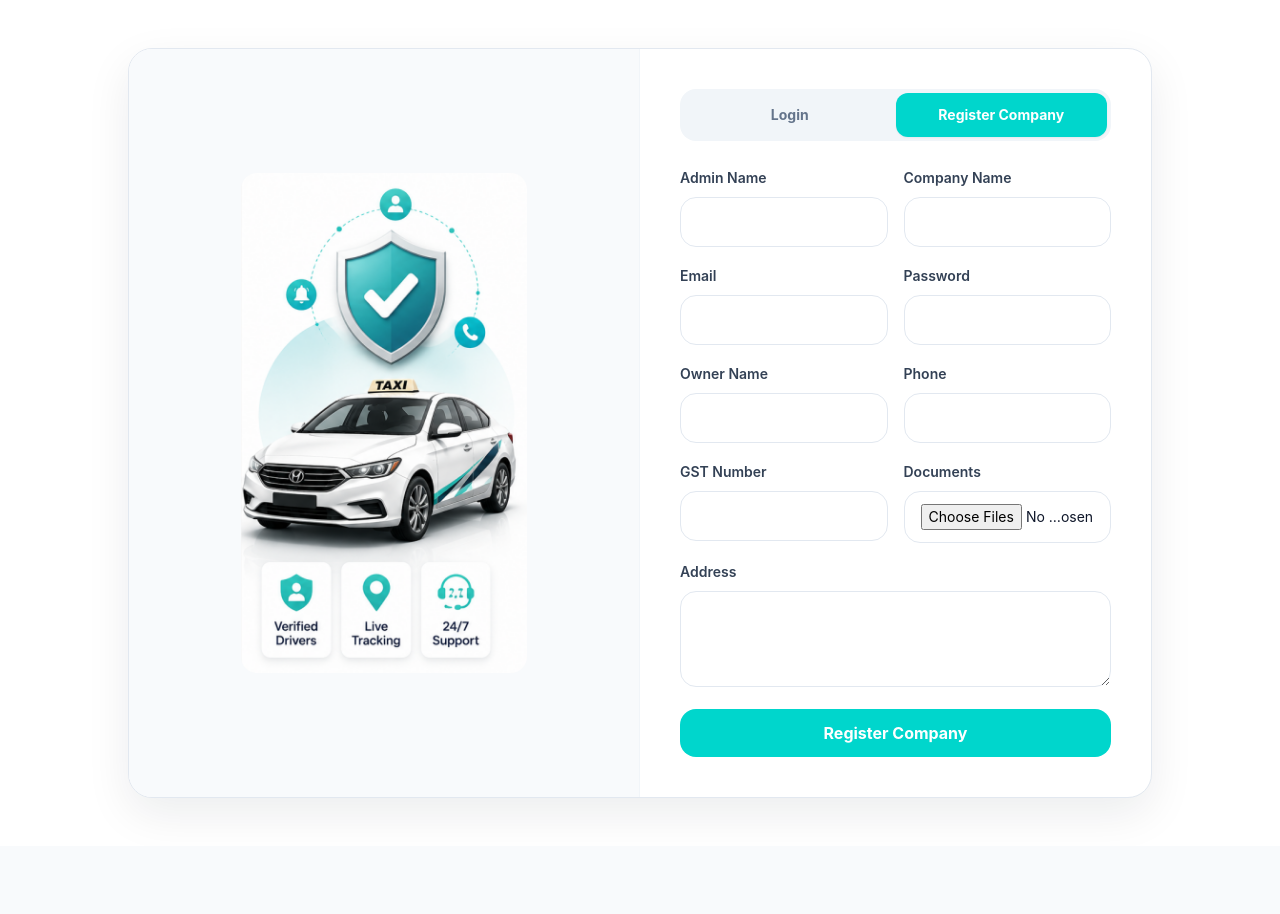
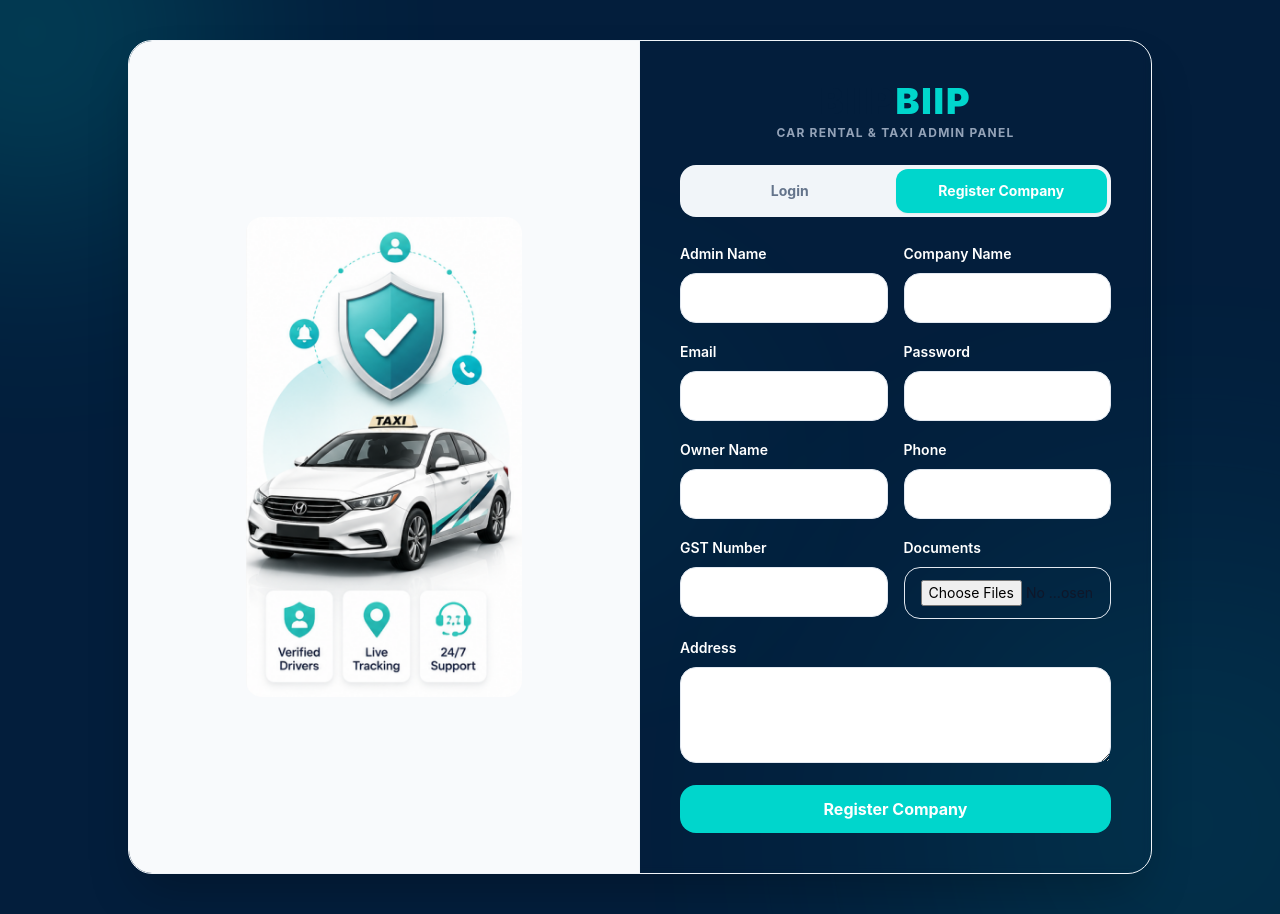
Before and after one commit to Prakash6263/Biipbiip-Taxi, a React (Vite) app: page / in a window 1280 px wide. Both pictures are taken after a click on the button "Register Company". Before the commit the page ends 846 px from the top, so only its background shows below. Built offline with nearby package versions, Linux system fonts and the light colour scheme.

Commit message:
Update Ui

```diff
--- a/src/components/Layout.jsx
+++ b/src/components/Layout.jsx
@@ -89,6 +89,10 @@ const Layout = ({ activePage, setActivePage, children }) => {
   const items = useMemo(() => navConfig[role] || navConfig.public, [role]);
   const showSidebar = !!currentUser;
 
+  if (!currentUser) {
+    return <div className="min-h-screen">{children}</div>;
+  }
+
   return (
     <div className="min-h-screen bg-white lg:flex">
       {showSidebar && (
--- a/src/pages/Login.jsx
+++ b/src/pages/Login.jsx
@@ -61,19 +61,31 @@ const Login = ({ setActivePage }) => {
   };
 
   return (
-    <div className="flex min-h-[calc(100vh-4rem)] items-center justify-center p-4">
-      <section className="flex w-full max-w-5xl overflow-hidden rounded-3xl border border-slate-200 bg-white shadow-soft">
+    <div className="relative flex min-h-screen items-center justify-center p-4 sm:p-6 md:p-10 bg-[#031E3C] overflow-hidden">
+      {/* Background Decorative Glow Blobs */}
+      <div className="absolute -top-40 -left-40 w-96 h-96 rounded-full bg-[#00D6CC] opacity-20 blur-[120px] pointer-events-none"></div>
+      <div className="absolute -bottom-40 -right-40 w-[500px] h-[500px] rounded-full bg-[#00D6CC] opacity-15 blur-[150px] pointer-events-none"></div>
+      <div className="absolute top-1/2 left-1/3 -translate-y-1/2 w-80 h-80 rounded-full bg-[#00D6CC] opacity-5 blur-[100px] pointer-events-none"></div>
+
+      <section className="relative z-10 flex w-full max-w-5xl overflow-hidden rounded-3xl border border-slate-100 bg-white/98 backdrop-blur-sm shadow-2xl">
         {/* Left Side: Image */}
-        <div className="hidden md:flex md:w-1/2 items-center justify-center bg-slate-50 border-r border-slate-100 p-6">
+        <div className="hidden md:flex md:w-1/2 items-center justify-center bg-slate-50 border-r border-slate-100 p-8">
           <img
             src="/login-banner.png"
             alt="Book Fast Taxi Login Banner"
-            className="max-h-[500px] object-contain rounded-2xl"
+            className="max-h-[480px] object-contain rounded-2xl transition-transform hover:scale-102 duration-300"
           />
         </div>
 
         {/* Right Side: Form Inputs */}
         <div className="w-full md:w-1/2 p-6 sm:p-10 flex flex-col justify-center">
+          <div className="mb-6 text-center">
+            <h1 className="text-4xl font-black tracking-wider text-[#031E3C]">
+              BIIP<span className="text-[#00D6CC]">BIIP</span>
+            </h1>
+            <p className="text-xs font-bold uppercase tracking-widest text-slate-400 mt-1">Car Rental & Taxi Admin Panel</p>
+          </div>
+
           <div className="mb-6 flex rounded-2xl bg-slate-100 p-1">
             <button onClick={() => setMode('login')} className={`flex-1 rounded-xl px-4 py-3 text-sm font-bold transition-all ${mode === 'login' ? 'bg-[#00D6CC] text-white shadow-sm' : 'text-slate-500'}`}>
               Login
@@ -88,7 +100,7 @@ const Login = ({ setActivePage }) => {
           {mode === 'login' ? (
             <form onSubmit={submitLogin} className="space-y-4">
               <div>
-                <label className="text-sm font-semibold text-slate-700">Role</label>
+                <label className="text-sm font-semibold text-white">Role</label>
                 <select
                   value={role}
                   onChange={(event) => {
@@ -96,19 +108,19 @@ const Login = ({ setActivePage }) => {
                     setRole(nextRole);
                     setLoginForm({ email: nextRole === 'super_admin' ? 'super@rental.com' : 'admin@demo.com', password: '123456' });
                   }}
-                  className="mt-2 w-full rounded-2xl border border-slate-200 px-4 py-3 outline-none focus:border-slate-950"
+                  className="mt-2 w-full rounded-2xl border border-slate-200 px-4 py-3 outline-none focus:border-[#00D6CC] transition"
                 >
                   <option value="admin">Admin</option>
                   <option value="super_admin">Super Admin</option>
                 </select>
               </div>
               <div>
-                <label className="text-sm font-semibold text-slate-700">Email</label>
-                <input value={loginForm.email} onChange={(event) => setLoginForm({ ...loginForm, email: event.target.value })} className="mt-2 w-full rounded-2xl border border-slate-200 px-4 py-3 outline-none focus:border-slate-950" required />
+                <label className="text-sm font-semibold text-white">Email</label>
+                <input value={loginForm.email} onChange={(event) => setLoginForm({ ...loginForm, email: event.target.value })} className="mt-2 w-full rounded-2xl border border-slate-200 px-4 py-3 outline-none focus:border-[#00D6CC] transition" required />
               </div>
               <div>
-                <label className="text-sm font-semibold text-slate-700">Password</label>
-                <input type="password" value={loginForm.password} onChange={(event) => setLoginForm({ ...loginForm, password: event.target.value })} className="mt-2 w-full rounded-2xl border border-slate-200 px-4 py-3 outline-none focus:border-slate-950" required />
+                <label className="text-sm font-semibold text-white">Password</label>
+                <input type="password" value={loginForm.password} onChange={(event) => setLoginForm({ ...loginForm, password: event.target.value })} className="mt-2 w-full rounded-2xl border border-slate-200 px-4 py-3 outline-none focus:border-[#00D6CC] transition" required />
               </div>
               <button className="w-full rounded-2xl bg-[#00D6CC] px-5 py-3 font-bold text-white hover:opacity-90 transition">Login</button>
             </form>
@@ -117,41 +129,41 @@ const Login = ({ setActivePage }) => {
 
               <div className="grid gap-4 sm:grid-cols-2">
                 <div>
-                  <label className="text-sm font-semibold text-slate-700">Admin Name</label>
-                  <input value={registerForm.adminName} onChange={(event) => setRegisterForm({ ...registerForm, adminName: event.target.value })} className="mt-2 w-full rounded-2xl border border-slate-200 px-4 py-3 outline-none focus:border-slate-950" required />
+                  <label className="text-sm font-semibold text-white">Admin Name</label>
+                  <input value={registerForm.adminName} onChange={(event) => setRegisterForm({ ...registerForm, adminName: event.target.value })} className="mt-2 w-full rounded-2xl border border-slate-200 px-4 py-3 outline-none focus:border-[#00D6CC] transition" required />
                 </div>
                 <div>
-                  <label className="text-sm font-semibold text-slate-700">Company Name</label>
-                  <input value={registerForm.companyName} onChange={(event) => setRegisterForm({ ...registerForm, companyName: event.target.value })} className="mt-2 w-full rounded-2xl border border-slate-200 px-4 py-3 outline-none focus:border-slate-950" required />
+                  <label className="text-sm font-semibold text-white">Company Name</label>
+                  <input value={registerForm.companyName} onChange={(event) => setRegisterForm({ ...registerForm, companyName: event.target.value })} className="mt-2 w-full rounded-2xl border border-slate-200 px-4 py-3 outline-none focus:border-[#00D6CC] transition" required />
                 </div>
                 <div>
-                  <label className="text-sm font-semibold text-slate-700">Email</label>
-                  <input type="email" value={registerForm.email} onChange={(event) => setRegisterForm({ ...registerForm, email: event.target.value })} className="mt-2 w-full rounded-2xl border border-slate-200 px-4 py-3 outline-none focus:border-slate-950" required />
+                  <label className="text-sm font-semibold text-white">Email</label>
+                  <input type="email" value={registerForm.email} onChange={(event) => setRegisterForm({ ...registerForm, email: event.target.value })} className="mt-2 w-full rounded-2xl border border-slate-200 px-4 py-3 outline-none focus:border-[#00D6CC] transition" required />
                 </div>
                 <div>
-                  <label className="text-sm font-semibold text-slate-700">Password</label>
-                  <input type="password" value={registerForm.password} onChange={(event) => setRegisterForm({ ...registerForm, password: event.target.value })} className="mt-2 w-full rounded-2xl border border-slate-200 px-4 py-3 outline-none focus:border-slate-950" required minLength={6} />
+                  <label className="text-sm font-semibold text-white">Password</label>
+                  <input type="password" value={registerForm.password} onChange={(event) => setRegisterForm({ ...registerForm, password: event.target.value })} className="mt-2 w-full rounded-2xl border border-slate-200 px-4 py-3 outline-none focus:border-[#00D6CC] transition" required minLength={6} />
                 </div>
                 <div>
-                  <label className="text-sm font-semibold text-slate-700">Owner Name</label>
-                  <input value={registerForm.ownerName} onChange={(event) => setRegisterForm({ ...registerForm, ownerName: event.target.value })} className="mt-2 w-full rounded-2xl border border-slate-200 px-4 py-3 outline-none focus:border-slate-950" required />
+                  <label className="text-sm font-semibold text-white">Owner Name</label>
+                  <input value={registerForm.ownerName} onChange={(event) => setRegisterForm({ ...registerForm, ownerName: event.target.value })} className="mt-2 w-full rounded-2xl border border-slate-200 px-4 py-3 outline-none focus:border-[#00D6CC] transition" required />
                 </div>
                 <div>
-                  <label className="text-sm font-semibold text-slate-700">Phone</label>
-                  <input value={registerForm.phone} onChange={(event) => setRegisterForm({ ...registerForm, phone: event.target.value })} className="mt-2 w-full rounded-2xl border border-slate-200 px-4 py-3 outline-none focus:border-slate-950" required />
+                  <label className="text-sm font-semibold text-white">Phone</label>
+                  <input value={registerForm.phone} onChange={(event) => setRegisterForm({ ...registerForm, phone: event.target.value })} className="mt-2 w-full rounded-2xl border border-slate-200 px-4 py-3 outline-none focus:border-[#00D6CC] transition" required />
                 </div>
                 <div>
-                  <label className="text-sm font-semibold text-slate-700">GST Number</label>
-                  <input value={registerForm.gstNumber} onChange={(event) => setRegisterForm({ ...registerForm, gstNumber: event.target.value })} className="mt-2 w-full rounded-2xl border border-slate-200 px-4 py-3 outline-none focus:border-slate-950" />
+                  <label className="text-sm font-semibold text-white">GST Number</label>
+                  <input value={registerForm.gstNumber} onChange={(event) => setRegisterForm({ ...registerForm, gstNumber: event.target.value })} className="mt-2 w-full rounded-2xl border border-slate-200 px-4 py-3 outline-none focus:border-[#00D6CC] transition" />
                 </div>
                 <div>
-                  <label className="text-sm font-semibold text-slate-700">Documents</label>
-                  <input type="file" multiple onChange={(event) => setDocuments(event.target.files)} className="mt-2 w-full rounded-2xl border border-slate-200 px-4 py-3 text-sm outline-none focus:border-slate-950" />
+                  <label className="text-sm font-semibold text-white">Documents</label>
+                  <input type="file" multiple onChange={(event) => setDocuments(event.target.files)} className="mt-2 w-full rounded-2xl border border-slate-200 px-4 py-3 text-sm outline-none focus:border-[#00D6CC] transition" />
                 </div>
               </div>
               <div>
-                <label className="text-sm font-semibold text-slate-700">Address</label>
-                <textarea value={registerForm.address} onChange={(event) => setRegisterForm({ ...registerForm, address: event.target.value })} className="mt-2 min-h-24 w-full rounded-2xl border border-slate-200 px-4 py-3 outline-none focus:border-slate-950" required />
+                <label className="text-sm font-semibold text-white">Address</label>
+                <textarea value={registerForm.address} onChange={(event) => setRegisterForm({ ...registerForm, address: event.target.value })} className="mt-2 min-h-24 w-full rounded-2xl border border-slate-200 px-4 py-3 outline-none focus:border-[#00D6CC] transition" required />
               </div>
               <button disabled={loading} className="w-full rounded-2xl bg-[#00D6CC] px-5 py-3 font-bold text-white hover:opacity-90 disabled:cursor-not-allowed disabled:opacity-60 transition">
                 {loading ? 'Registering...' : 'Register Company'}
```
